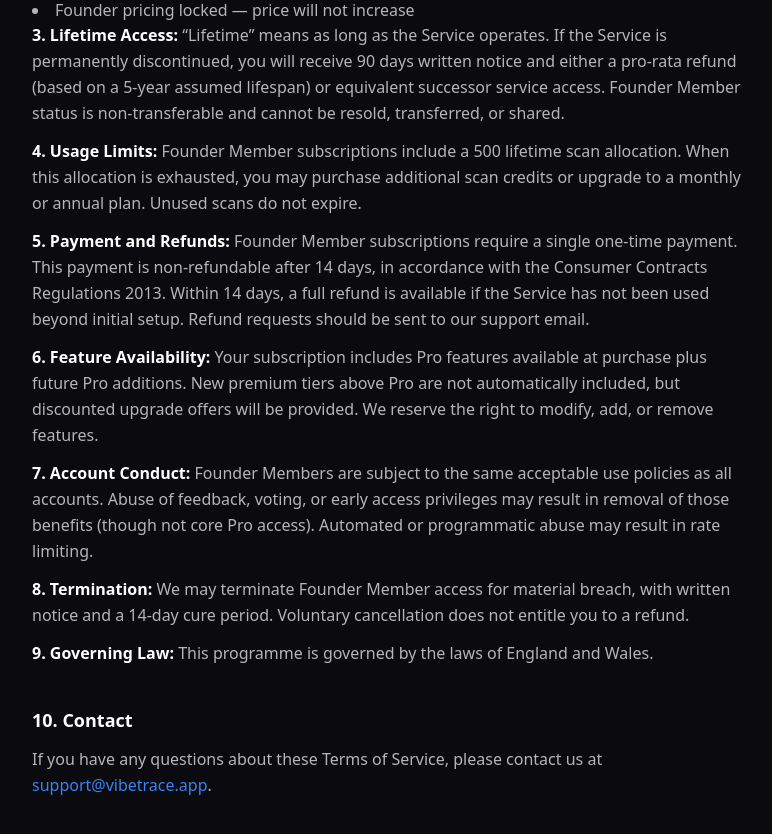
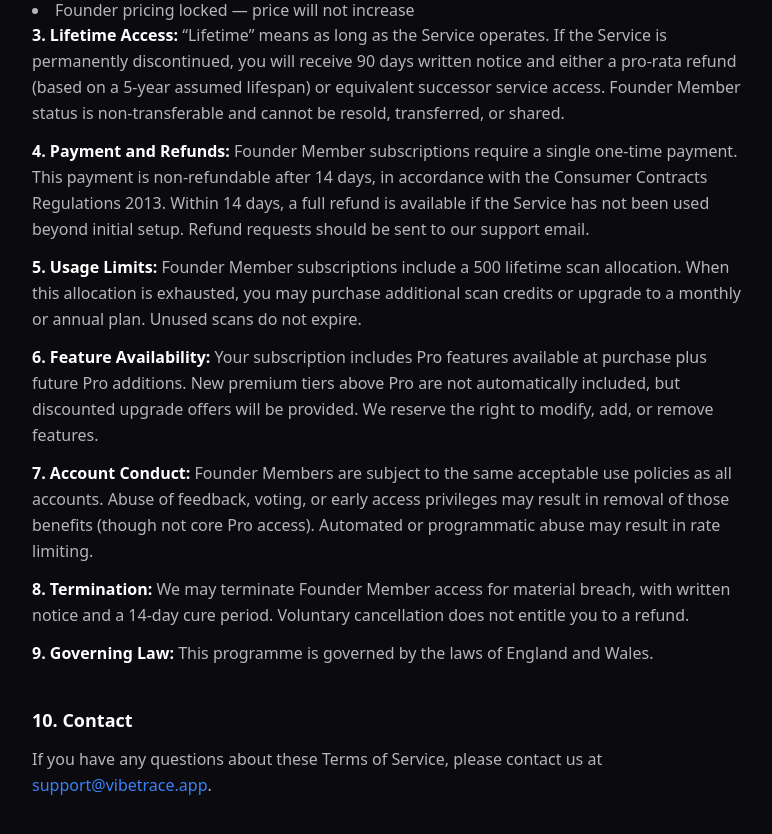
Before and after one commit to GavinRanton/vibetrace, a Next.js app: page /terms in a window 1280 px wide. Shown: the part 2360-3194 px from the top of the page, without its empty margins (248-1020 px from the left). Built offline with nearby package versions, Linux system fonts and the light colour scheme.

Commit message:
Fix: swap Usage Limits and Payment clauses to match DramMaster/Attently ordering

```diff
--- a/src/app/terms/page.tsx
+++ b/src/app/terms/page.tsx
@@ -144,10 +144,10 @@ export default function TermsPage() {
               <strong className="text-white">3. Lifetime Access:</strong> &ldquo;Lifetime&rdquo; means as long as the Service operates. If the Service is permanently discontinued, you will receive 90 days written notice and either a pro-rata refund (based on a 5-year assumed lifespan) or equivalent successor service access. Founder Member status is non-transferable and cannot be resold, transferred, or shared.
             </p>
             <p className="text-white/70 leading-relaxed mb-3">
-              <strong className="text-white">4. Usage Limits:</strong> Founder Member subscriptions include a 500 lifetime scan allocation. When this allocation is exhausted, you may purchase additional scan credits or upgrade to a monthly or annual plan. Unused scans do not expire.
+              <strong className="text-white">4. Payment and Refunds:</strong> Founder Member subscriptions require a single one-time payment. This payment is non-refundable after 14 days, in accordance with the Consumer Contracts Regulations 2013. Within 14 days, a full refund is available if the Service has not been used beyond initial setup. Refund requests should be sent to our support email.
             </p>
             <p className="text-white/70 leading-relaxed mb-3">
-              <strong className="text-white">5. Payment and Refunds:</strong> Founder Member subscriptions require a single one-time payment. This payment is non-refundable after 14 days, in accordance with the Consumer Contracts Regulations 2013. Within 14 days, a full refund is available if the Service has not been used beyond initial setup. Refund requests should be sent to our support email.
+              <strong className="text-white">5. Usage Limits:</strong> Founder Member subscriptions include a 500 lifetime scan allocation. When this allocation is exhausted, you may purchase additional scan credits or upgrade to a monthly or annual plan. Unused scans do not expire.
             </p>
             <p className="text-white/70 leading-relaxed mb-3">
               <strong className="text-white">6. Feature Availability:</strong> Your subscription includes Pro features available at purchase plus future Pro additions. New premium tiers above Pro are not automatically included, but discounted upgrade offers will be provided. We reserve the right to modify, add, or remove features.
```
